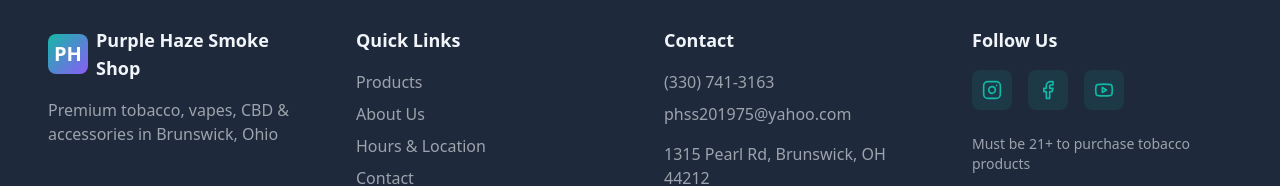
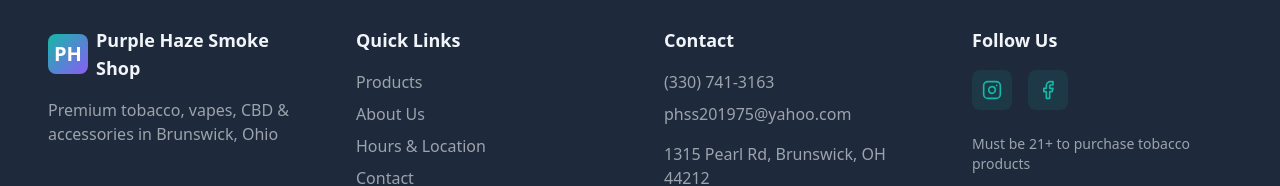
Before and after one commit to intcreative-hub/Purple-Haze, a Next.js app: page / in a window 1280 px wide. Shown: the part 4851-5037 px from the top of the page. Built offline with nearby package versions, Linux system fonts and the light colour scheme.

Commit message:
Remove TikTok link from Footer (not defined in constants)
- Fix TypeScript error: SOCIAL_LINKS.tiktok does not exist
- Remove unused TikTok/YouTube social icon
- Keep Instagram and Facebook links only

```diff
--- a/components/Footer.tsx
+++ b/components/Footer.tsx
@@ -100,18 +100,6 @@
               >
                 <Facebook size={20} />
               </motion.a>
-
-              <motion.a
-                href={SOCIAL_LINKS.tiktok}
-                target="_blank"
-                rel="noopener noreferrer"
-                className="flex h-10 w-10 items-center justify-center rounded-lg bg-emerald/10 text-emerald transition-all hover:bg-emerald hover:text-white"
-                whileHover={{ scale: 1.1 }}
-                whileTap={{ scale: 0.9 }}
-                aria-label="TikTok"
-              >
-                <Youtube size={20} />
-              </motion.a>
             </div>
 
             <p className="mt-6 text-sm text-light-text/60">
```
